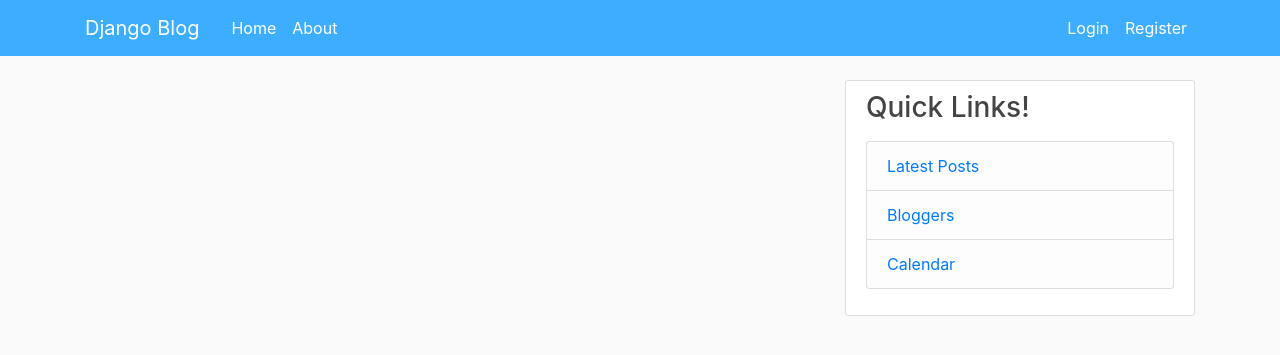
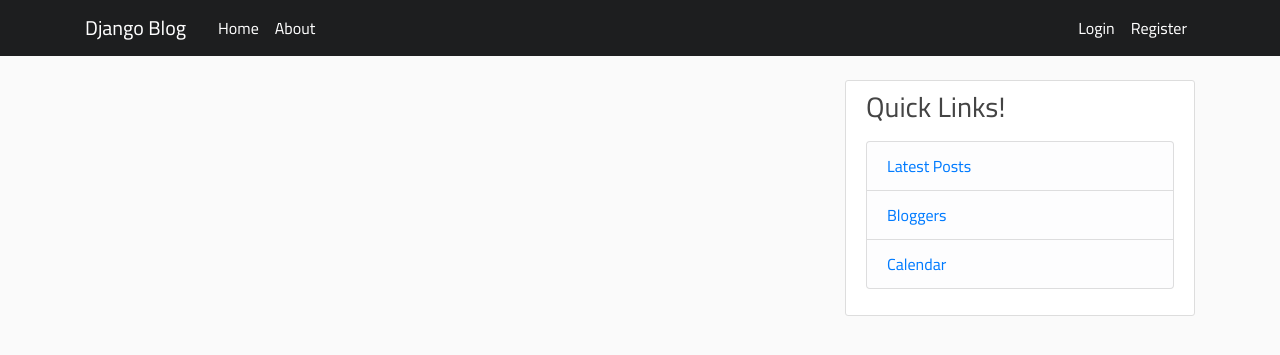
Before and after one commit to prajwoltiwari/blog_application_extended, a Django app: page / in a window 1280 px wide. Shown: the top 355 px of the page. Run offline with Django 3.2, Linux system fonts and the light colour scheme; data that the repository does not hold is empty; some libraries are stand-ins or nearby versions.

Commit message:
added a different font

```diff
--- a/blog_app/blog/static/blog/main.css
+++ b/blog_app/blog/static/blog/main.css
@@ -2,6 +2,7 @@ body {
     background: #fafafa;
     color: #333333;
     margin-top: 5rem;
+    font-family: 'Cairo', sans-serif;
   }
 
   h1, h2, h3, h4, h5, h6 {
@@ -84,5 +85,5 @@ body {
   }
 
   .navbar-2 {
-    background-color: #3daeff;
+    background-color: #1d1e1f;
   }
--- a/blog_app/blog/templates/blog/base.html
+++ b/blog_app/blog/templates/blog/base.html
@@ -7,6 +7,9 @@
     <!-- Required meta tags -->
     <meta charset="utf-8">
     <meta name="viewport" content="width=device-width, initial-scale=1, shrink-to-fit=no">
+
+    <!-- Required fonts -->
+    <link href="https://fonts.googleapis.com/css?family=Cairo" rel="stylesheet">
 
     <!-- Bootstrap CSS -->
     <link rel="stylesheet" href="https://maxcdn.bootstrapcdn.com/bootstrap/4.0.0/css/bootstrap.min.css" integrity="sha384-Gn5384xqQ1aoWXA+058RXPxPg6fy4IWvTNh0E263XmFcJlSAwiGgFAW/dAiS6JXm" crossorigin="anonymous">
```
Also changed, not shown: blog_app/media/default.jpg, blog_app/media/project_pics/360621.jpg (added), blog_app/media/project_pics/Screenshot_from_2019-01-12_20-34-05.png (added).
